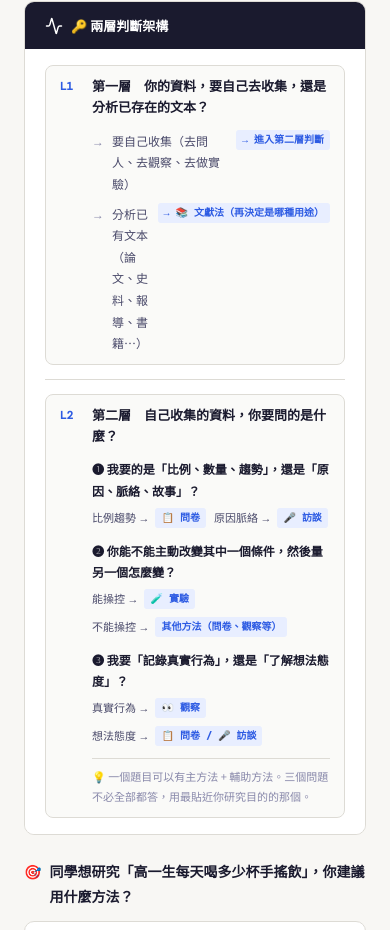
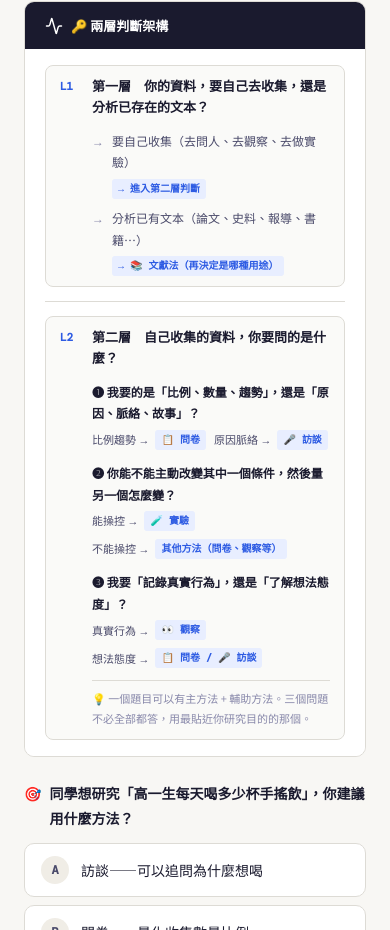
Before and after one commit to Ivanchen114/research-navigator, a React (Vite) app: page /w7 in a window 390 px wide. Shown: the part 2260-3190 px from the top of the page. Built offline with nearby package versions, Linux system fonts and the light colour scheme.

Commit message:
更新: 2026-04-19 12:59

```diff
--- a/src/pages/ClinicPage.jsx
+++ b/src/pages/ClinicPage.jsx
@@ -425,10 +425,10 @@ export const ClinicPage = () => {
                                     <div className="w6-speed-q-text font-bold">{TWO_LAYER.layer1.question}</div>
                                     <div className="flex flex-col gap-2 mt-3">
                                         {TWO_LAYER.layer1.options.map((opt, i) => (
-                                            <div key={i} className="flex items-start gap-2 text-[12px] text-[var(--ink-mid)]">
+                                            <div key={i} className="flex flex-wrap items-start gap-x-2 gap-y-1.5 text-[12px] text-[var(--ink-mid)]">
                                                 <span className="text-[var(--ink-light)] shrink-0">→</span>
-                                                <span>{opt.label}</span>
-                                                <span className="w6-method-tag whitespace-nowrap shrink-0">{opt.arrow}</span>
+                                                <span className="flex-1 min-w-[140px]">{opt.label}</span>
+                                                <span className="w6-method-tag whitespace-nowrap shrink-0 ml-5 sm:ml-0">{opt.arrow}</span>
                                             </div>
                                         ))}
                                     </div>
```
